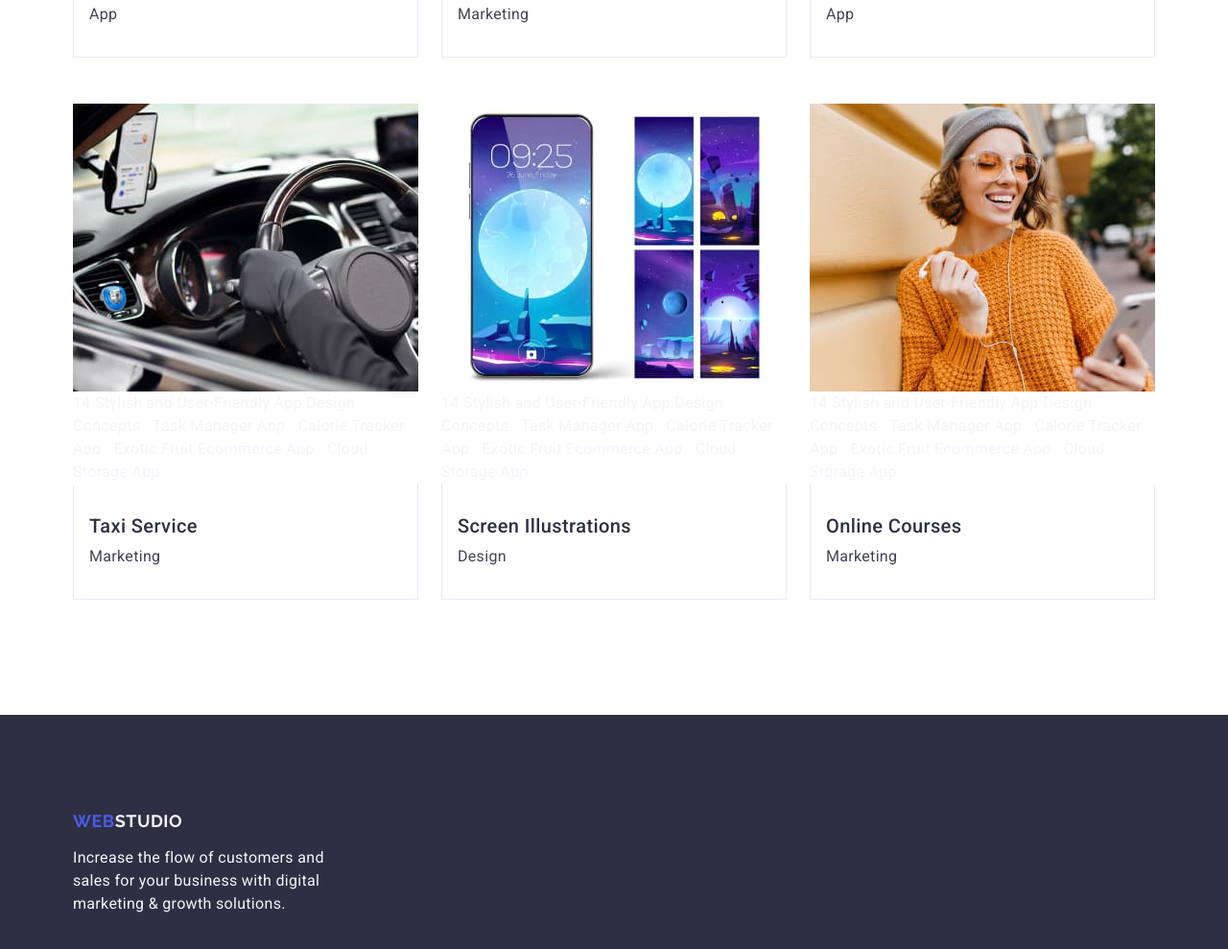
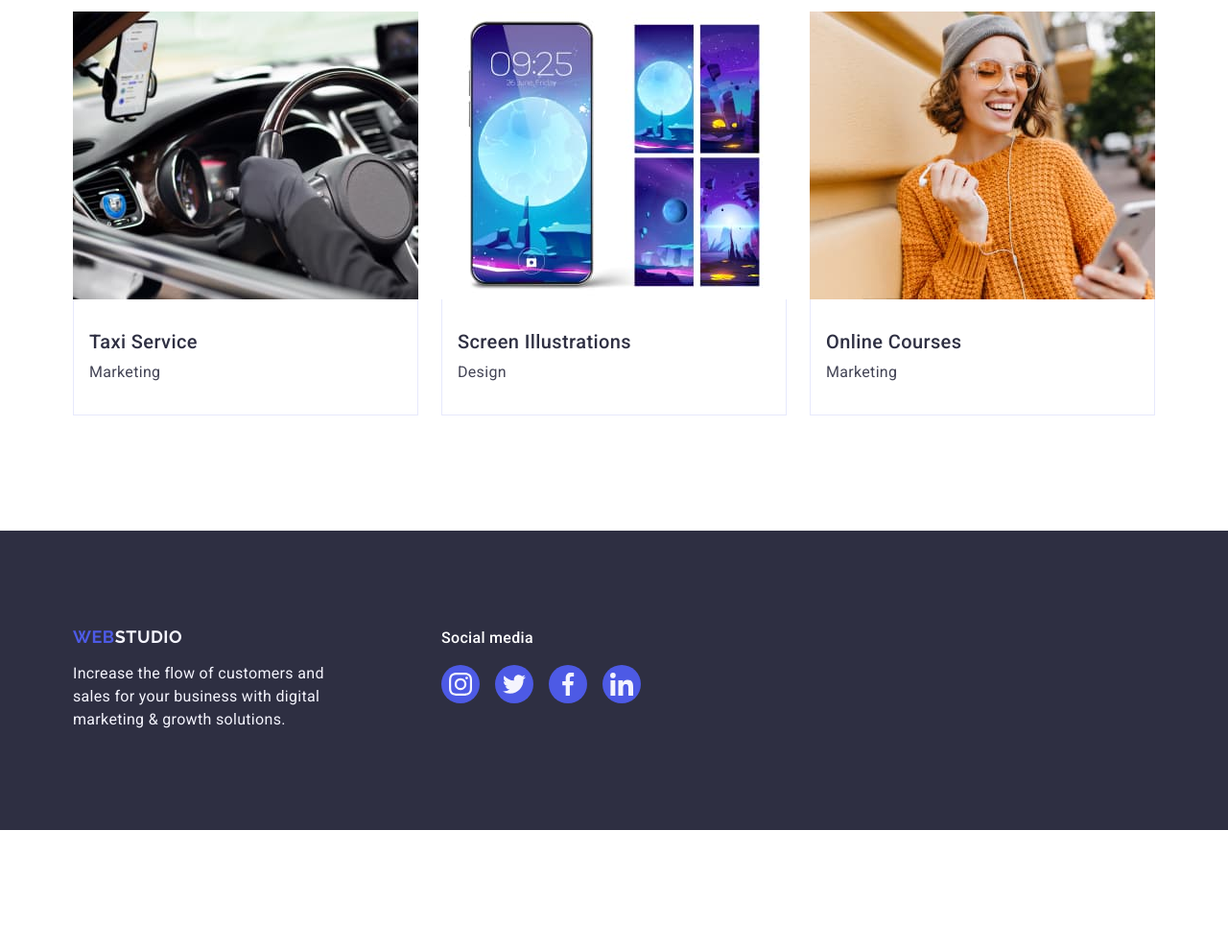
Before and after one commit to MariiaOtset/goit-markup-hw-04, a plain HTML site: page index.html in a window 1280 px wide. Shown: the part 2630-3619 px from the top of the page at 96% size. After the commit the page ends 3495 px from the top, so only its background shows below. Drawn offline with nearby package versions, Linux system fonts and the light colour scheme.

Commit message:
section 4+ footer

```diff
--- a/css/styles.css
+++ b/css/styles.css
@@ -323,6 +323,15 @@ row-gap: 48px;
 }
 .our-portfolio-item {
  width: calc( (100% - 48px) / 3);
+transition: box-shadow 250ms cubic-bezier(0.4, 0, 0.2, 1);
+}
+.our-portfolio-item:hover {
+    box-shadow: 0px 1px 6px rgba(46, 47, 66, 0.08),
+    0px 1px 1px rgba(46, 47, 66, 0.16),
+    0px 2px 1px rgba(46, 47, 66, 0.08);
+}
+.our-portfolio-item:hover .overlay-text {
+    transform: translateY(0);
 }
 .our-portfolio-subtitle {
     margin-bottom: 8px;
@@ -336,18 +345,37 @@ row-gap: 48px;
     align-items: center;
     justify-content: center;
     color: var(--CLOUD, #F4F4FD);
-        font-size: 16px;
-        line-height
-        /* 150% */
-        letter-spacing: 0.32px;
+    font-size: 16px;
+    line-height: 1.5;
+    letter-spacing: 0.02em;
+    background-color: #4d5ae5;
+    transform: translateY(100%);
+    transition: transform 250ms cubic-bezier(0.4, 0, 0.2, 1);
+    overflow-y: auto;
+    padding: 40px 32px;
+    top: 0;
+    left: 0;
+    height: 100%;
+    width: 100%;
+    position: absolute;
 }
 /* Footer*/
 .footer {
     background: var(--NAVY-BLUE, #2E2F42);
-     height: 312px;
+    height: 312px;
     flex-shrink: 0;
     padding: 100px 0;
-        }
+ }
+ .footer-text {
+     color: var(--CLOUD, #F4F4FD);
+     line-height: 1.5;
+     letter-spacing: 0.02em;
+     width: 264px;
+}
+.footer-bottom {
+    display: flex;
+    align-items: baseline;
+ }
 .footer-logo {
 color: var(--IRIS, #4D5AE5);
     font-family: 'Raleway', sans-serif;
@@ -369,13 +397,40 @@ color: var(--IRIS, #4D5AE5);
         text-transform: uppercase;
         margin-bottom: 16px;
 }
-.footer-text {
-    color: var(--CLOUD, #F4F4FD);
-        line-height: 1.5;
-        letter-spacing: 0.32px;
-        width: 264px;
+.footer-left {
+    margin-right: 120px;
 }
-
+.footer-socials-text {
+    color: var(--WHITE, #FFF);
+    font-weight: 500;
+    line-height: 1.5;
+    letter-spacing: 0.02em;
+    margin-bottom: 16px;
+}
+.footer-socials-list {
+    display: flex;
+    justify-content: center;
+    align-items: center;
+    gap: 16px;
+}
+.footer-socials-link {
+    display: flex;
+    align-items: center;
+    justify-content: center;
+    width: 100%;
+    height: 100%;
+    color: #F4F4FD;
+    background-color: #4d5ae5;
+    border-radius: 50%;
+    transition: background-color 250ms cubic-bezier(0.4, 0, 0.2, 1);
+}
+.footer-socials-elem {
+    width: 40px;
+    height: 40px;
+}
+.footer-socials-link:hover {
+background-color: #31D0AA;
+}
 
 /* Modal window */
 input {
--- a/index.html
+++ b/index.html
@@ -404,7 +404,8 @@
     </main>
     <!--Footer-->
     <footer class="footer">
-      <div class="container">
+      <div class="container footer-bottom">
+        <div class="footer-left">
           <a href="./index.html" class="footer-logo"
             >Web<span class="footer-logo-studio">Studio</span>
           </a>
@@ -413,6 +414,40 @@
             digital marketing & growth solutions.
           </p>
         </div>
+        <div class="footer-socials">
+          <p class="footer-socials-text">Social media</p>
+          <ul class="footer-socials-list">
+            <li class="footer-socials-elem">
+              <a href="" class="footer-socials-link">
+                <svg class="footer-socials-icons" width="24" height="24">
+                  <use href="./images/icons.svg#icon-instagram"></use>
+                </svg>
+              </a>
+            </li>
+            <li class="footer-socials-elem">
+              <a href="" class="footer-socials-link">
+                <svg class="footer-socials-icons" width="24" height="24">
+                  <use href="./images/icons.svg#icon-twitter"></use>
+                </svg>
+              </a>
+            </li>
+            <li class="footer-socials-elem">
+              <a href="" class="footer-socials-link">
+                <svg class="footer-socials-icons" width="24" height="24">
+                  <use href="./images/icons.svg#icon-facebook"></use>
+                </svg>
+              </a>
+            </li>
+            <li class="footer-socials-elem">
+              <a href="" class="footer-socials-link">
+                <svg class="footer-socials-icons" width="24" height="24">
+                  <use href="./images/icons.svg#icon-linkedin"></use>
+                </svg>
+              </a>
+            </li>
+          </ul>
+        </div>
+      </div>
     </footer>
   </body>
 </html>
```
Lines whose indentation alone changed are shown as unchanged.
